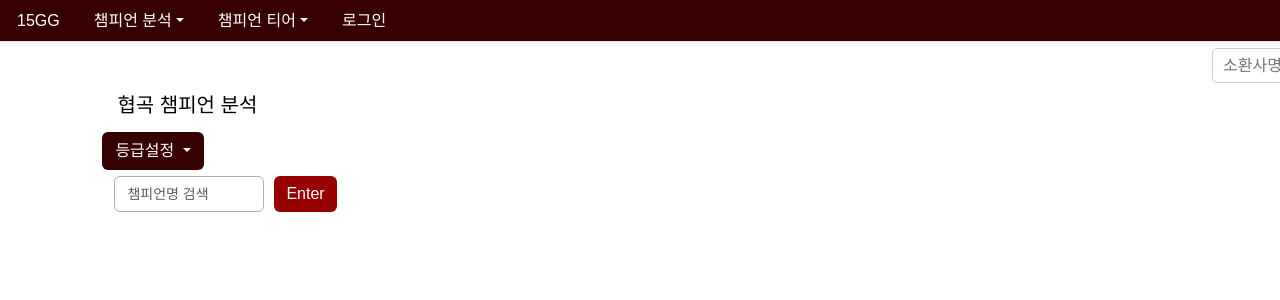
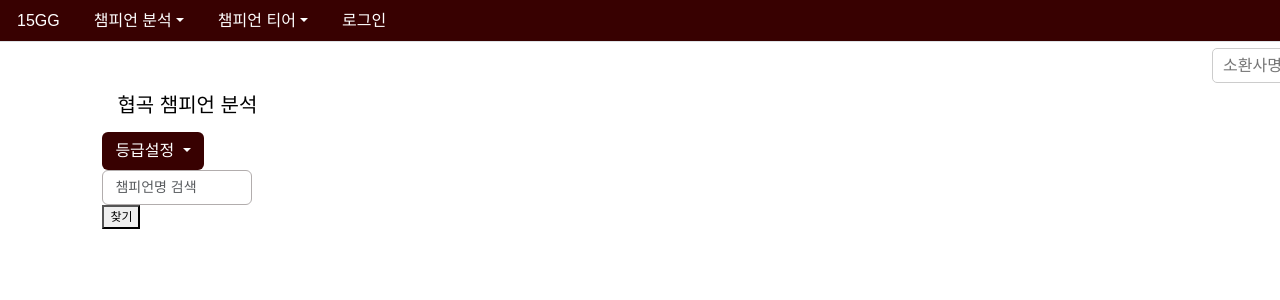
Before and after one commit to chan9511/15GG, a React (Create React App) app in the folder my-app/: page /classicsearch in a window 1280 px wide. Shown: the top 300 px of the page. Built offline with nearby package versions, Linux system fonts and the light colour scheme.

Commit message:
구조변경: link, form 제거

```diff
--- a/my-app/src/api/index.js
+++ b/my-app/src/api/index.js
@@ -21,6 +21,7 @@ export const ClassicAnalysis = async (data) => {
     if (!response) return null;
 
     const result = response.data;
+    console.log('result:',result);
     return result;
 }
 
--- a/my-app/src/pages/anal/ClassicSearch.js
+++ b/my-app/src/pages/anal/ClassicSearch.js
@@ -1,4 +1,4 @@
-import React, { useState } from "react";
+import React, {useEffect, useState} from "react";
 import { Link, useNavigate } from "react-router-dom";
 import "../search/style/Search.css";
 import "../tier/style/Classic.css";
@@ -29,10 +29,11 @@ const ClassicSearch = () => {
   ];
   // searchText1에 입력 받은 것을 search페이지로 넘기기.
   const submitFunc = (event) => {
+    console.log('submitFunc:');
     event.preventDefault();
-    navigate("/classic_search", {
-      state: { selectedTier, searchText1 },
-    });
+    // navigate("/classic_search", {
+    //   state: { selectedTier, searchText1 },
+    // });
   };
 
   const toggleDropdown = () => {
@@ -43,7 +44,13 @@ const ClassicSearch = () => {
     setSelectedTier(newText);
     setIsDropdownOpen(false);
   };
-
+  const [effectData, setEffectData] = useState([]);
+  useEffect(() => {
+    console.log('effectData:', effectData);
+    // return ()=>{
+    //   console.log('useEffect End');
+    // }
+  }, [effectData]);
 
   const handleRoleClick = async (searchText1) => {
     setSearchText1(searchText1);
@@ -56,24 +63,25 @@ const ClassicSearch = () => {
       champion_name,
     };
 
-
     try {
       const buildData = await ClassicAnalysis(data);
+      console.log(1);
+      setEffectData(buildData.list)
+      console.log(2);
       setBuildData(buildData);
       console.log("buildData:", buildData.list[0]);
-      setChampionData(buildData);
-      console.log(buildData);
-
-      console.log(buildData);
-      console.log(championData);
+      // setChampionData(buildData);
+      // console.log(buildData);
+      //
+      // console.log(buildData);
+      // console.log(championData);
     } catch (error) {
       // 오류 처리
       console.error("Error fetching Classic Build:", error);
     }
   };
 
-  console.log(buildData);
-  console.log(championData);
+  // console.log("last: ",buildData, ', ',championData);
 
 
   const toggleClassicAn = () => {
@@ -100,7 +108,10 @@ const ClassicSearch = () => {
       button.style.color = "#fff";
     }
   };
-
+const getData = ()=>{
+  console.log('getData:',searchText1);
+  handleRoleClick(searchText1).then(r=> console.log(r))
+}
   return (
     <div>
       <div className="anal-title">
@@ -136,11 +147,11 @@ const ClassicSearch = () => {
               </ul>
             </div>
           </div>
-          <form
-            onSubmit={submitFunc}
-            className="form-control me-2 d-flex search-form"
-            role="search"
-          >
+          {/*<form*/}
+          {/*  onSubmit={submitFunc}*/}
+          {/*  className="form-control me-2 d-flex search-form"*/}
+          {/*  role="search"*/}
+          {/*>*/}
             <input
               className="form-control"
               type="search"
@@ -149,33 +160,34 @@ const ClassicSearch = () => {
               placeholder="챔피언명 검색"
               aria-label="Search"
             />
-            <Link
-              to={{
-                pathname: "/classic_search",
-                state: { searchText1: searchText1 },
-              }}
-              id="enterButton"
-              className="btn btn-outline-success me-2"
-              type="button"
-              state={{ searchText1: searchText1 }}
-              onClick={() => {
-                toggleClassicAn();
-                handleRoleClick(searchText1);
-              }}
-              onMouseEnter={handleButtonMouseEnter}
-              onMouseLeave={handleButtonMouseLeave}
-              style={{
-                backgroundColor: "#970000",
-                color: "#fff",
-                borderColor: "#6699ff",
-                border: 0,
-                marginLeft: 10,
-              }}
-            >
-              {" "}
-              Enter
-            </Link>
-          </form>
+            <button type="button" onClick={getData}>찾기</button>
+            {/*<Link*/}
+            {/*  to={{*/}
+            {/*    pathname: "/classic_search",*/}
+            {/*    state: { searchText1: searchText1 },*/}
+            {/*  }}*/}
+            {/*  id="enterButton"*/}
+            {/*  className="btn btn-outline-success me-2"*/}
+            {/*  type="button"*/}
+            {/*  state={{ searchText1: searchText1 }}*/}
+            {/*  onClick={() => {*/}
+            {/*    toggleClassicAn();*/}
+            {/*    handleRoleClick(searchText1);*/}
+            {/*  }}*/}
+            {/*  onMouseEnter={handleButtonMouseEnter}*/}
+            {/*  onMouseLeave={handleButtonMouseLeave}*/}
+            {/*  style={{*/}
+            {/*    backgroundColor: "#970000",*/}
+            {/*    color: "#fff",*/}
+            {/*    borderColor: "#6699ff",*/}
+            {/*    border: 0,*/}
+            {/*    marginLeft: 10,*/}
+            {/*  }}*/}
+            {/*>*/}
+            {/*  {" "}*/}
+            {/*  Enter*/}
+            {/*</Link>*/}
+          {/*</form>*/}
         </div>
       </div>
 
```
